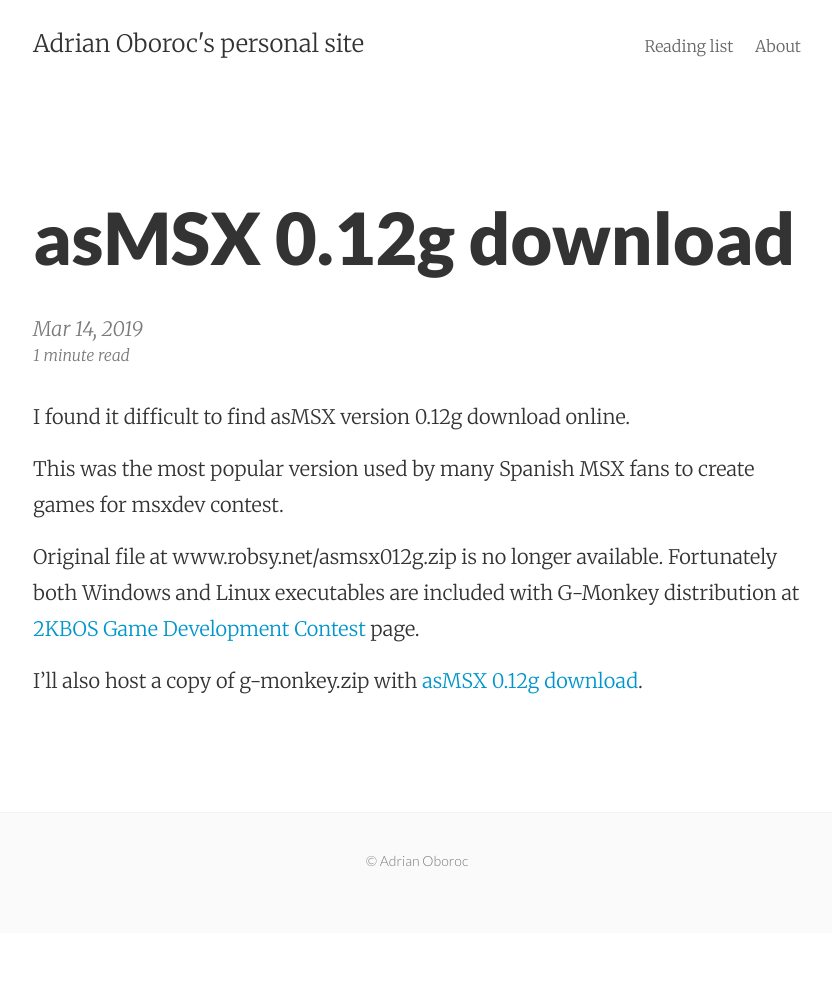
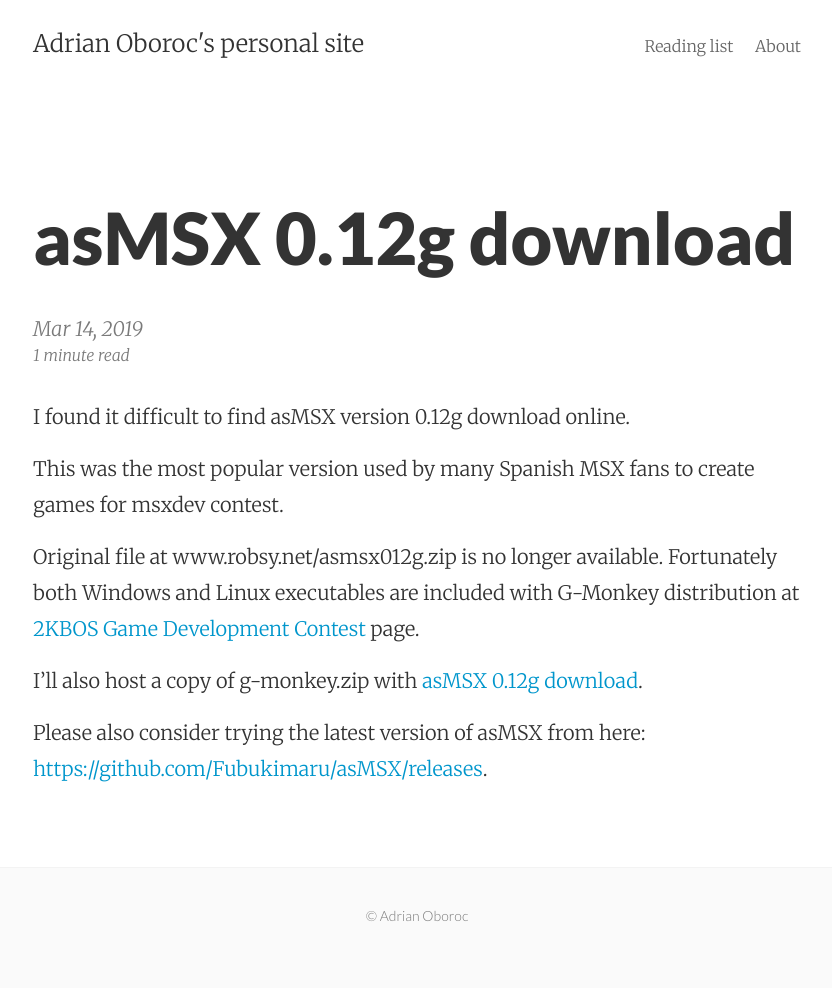
Before and after one commit to oboroc/oboroc.github.io, a Jekyll site: the page built from _posts/2019-03-14-asmsx-0.12g-download.md, in a window 1280 px wide. Shown: the whole page, without its empty margins (223-1055 px from the left). Built offline with Jekyll 4.4.1, drawn with Linux system fonts in a browser that asks for light colours; before the commit the page ends 933 px from its top, so only the background shows below that.

Commit message:
Update 2019-03-14-asmsx-0.12g-download.md

```diff
--- a/_posts/2019-03-14-asmsx-0.12g-download.md
+++ b/_posts/2019-03-14-asmsx-0.12g-download.md
@@ -15,3 +15,5 @@
 [2KBOS Game Development Contest](http://msxdev.msxblue.com/?page_id=2356) page.
 
 I'll also host a copy of g-monkey.zip with [asMSX 0.12g download](/files/g-monkey.zip).
+
+Please also consider trying the latest version of asMSX from here: <https://github.com/Fubukimaru/asMSX/releases>.
```
